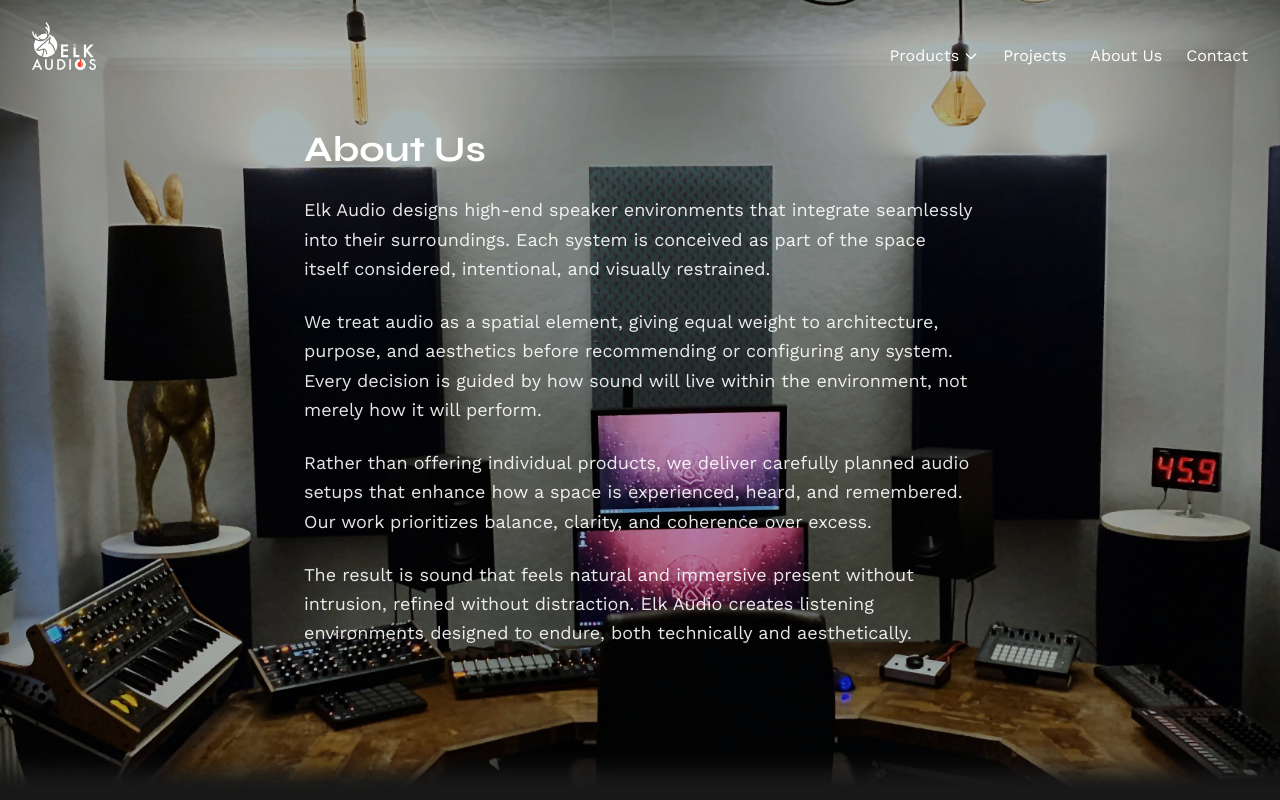
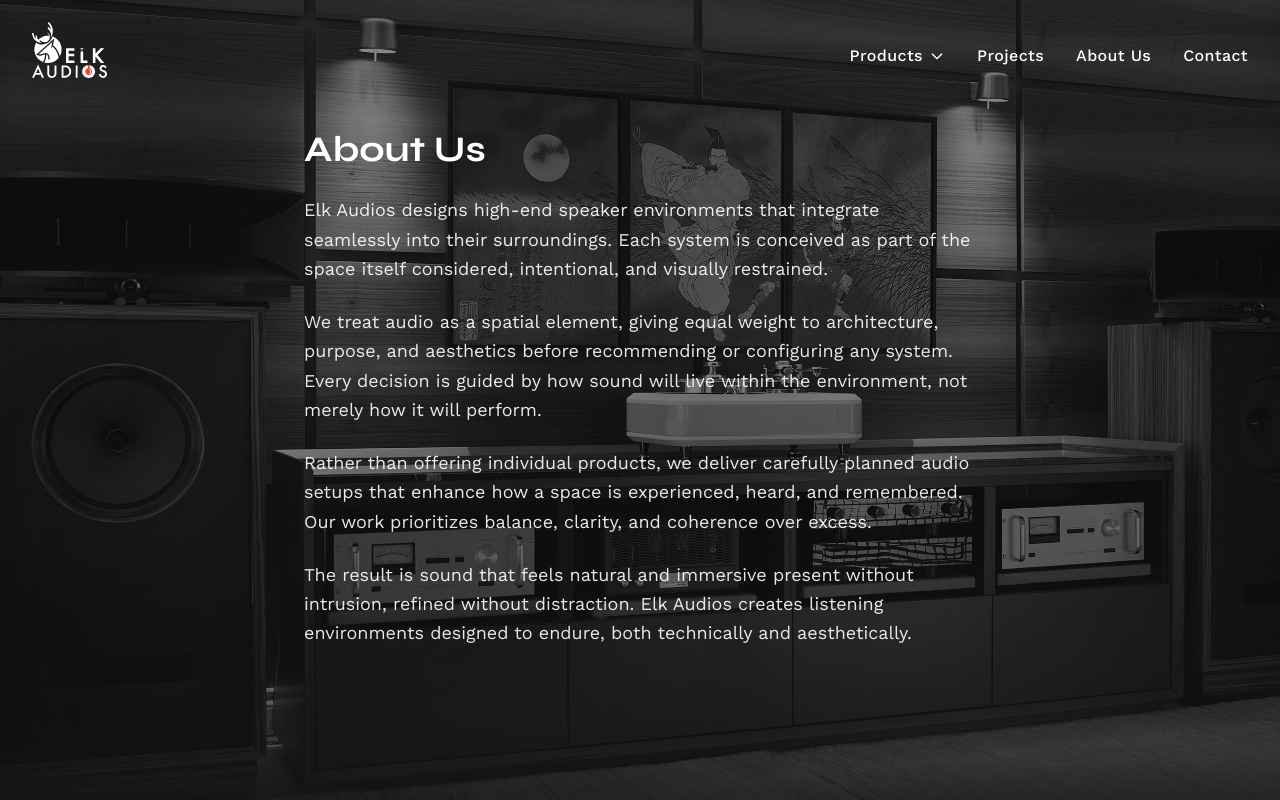
Before and after one commit to Munendra-bhadouriya/Elk-audios, a Next.js app: page /about in a window 1280 px wide. Shown: the top 800 px of the page. Built offline with nearby package versions, Linux system fonts and the light colour scheme.

Commit message:
made changes in first 4 pages, discussed in meet

```diff
--- a/app/about/page.tsx
+++ b/app/about/page.tsx
@@ -56,28 +56,29 @@ export default function AboutPage() {
   }, []);
 
   return (
-    <div className="relative min-h-screen bg-[#232323]">
+    <div className="relative min-h-screen bg-slate-900">
       <div className="relative min-h-screen">
         {/* Feature Background */}
         <div
           className="feature fixed top-0 left-0 right-0 bottom-0 z-0 w-full h-full"
           style={{
-            backgroundImage: 'url("/assets/hero section bg temp.jpg")',
+            backgroundImage: 'url("/assets/category/category 4.webp")',
             backgroundPosition: "center center",
             backgroundRepeat: "no-repeat",
             backgroundSize: `${backgroundSize}%`,
             backgroundAttachment: "fixed",
-            boxShadow: "0 -50px 20px -20px #232323 inset",
-            filter: `blur(${blur}px)`,
+            boxShadow: "0 -60px 40px -30px rgba(15, 23, 42, 0.6) inset",
+            filter: `grayscale(100%) blur(${blur}px)`,
             opacity: opacity,
           }}
         >
           <div
-            className="opaque absolute inset-0 bg-[#d2d6f1]"
+            className="opaque absolute inset-0 bg-slate-900/90"
             style={{ opacity: opaqueOpacity }}
           />
-          {/* Dark tint overlay */}
-          <div className="absolute inset-0 bg-black/30" />
+          {/* Chic dark overlay - refined, premium */}
+          <div className="absolute inset-0 bg-slate-900/50" />
+          <div className="absolute inset-0 bg-gradient-to-b from-transparent via-transparent to-slate-900/40" />
         </div>
 
         {/* Content */}
@@ -101,7 +102,7 @@ export default function AboutPage() {
               }`}
               style={{ transitionDelay: "300ms" }}
             >
-              Elk Audio designs high-end speaker environments that integrate seamlessly into their surroundings. Each system is conceived as part of the space itself considered, intentional, and visually restrained.
+              Elk Audios designs high-end speaker environments that integrate seamlessly into their surroundings. Each system is conceived as part of the space itself considered, intentional, and visually restrained.
             </p>
             <p
               className={`text-sm md:text-lg font-body text-white/95 md:text-white/90 mb-5 md:mb-6 leading-[1.7] md:leading-relaxed transition-all duration-1000 ease-out ${
@@ -125,7 +126,7 @@ export default function AboutPage() {
               }`}
               style={{ transitionDelay: "600ms" }}
             >
-              The result is sound that feels natural and immersive present without intrusion, refined without distraction. Elk Audio creates listening environments designed to endure, both technically and aesthetically.
+              The result is sound that feels natural and immersive present without intrusion, refined without distraction. Elk Audios creates listening environments designed to endure, both technically and aesthetically.
             </p>
           </div>
         </div>
--- a/components/AboutUs.tsx
+++ b/components/AboutUs.tsx
@@ -56,7 +56,7 @@ export default function AboutUs() {
               }`}
               style={{ transitionDelay: "200ms" }}
             >
-              Elk Audio designs high-end speaker environments that integrate seamlessly into their surroundings. Each system is conceived as part of the space itself considered, intentional, and visually restrained.
+              Elk Audios designs high-end speaker environments that integrate seamlessly into their surroundings. Each system is conceived as part of the space itself considered, intentional, and visually restrained.
             </p>
             <p
               className={`text-base md:text-lg lg:text-xl font-body text-white/80 leading-relaxed text-justify md:text-left mb-6 transition-all duration-1000 ease-out ${
@@ -80,7 +80,7 @@ export default function AboutUs() {
               }`}
               style={{ transitionDelay: "500ms" }}
             >
-              The result is sound that feels natural and immersive present without intrusion, refined without distraction. Elk Audio creates listening environments designed to endure, both technically and aesthetically.
+              The result is sound that feels natural and immersive present without intrusion, refined without distraction. Elk Audios creates listening environments designed to endure, both technically and aesthetically.
             </p>
             <div
               className={`text-center transition-all duration-1000 ease-out ${
@@ -115,7 +115,7 @@ export default function AboutUs() {
                 }`}
                 style={{ transitionDelay: "200ms" }}
               >
-                Elk Audio designs high-end speaker environments that integrate seamlessly into their surroundings. Each system is conceived as part of the space itself considered, intentional, and visually restrained.
+                Elk Audios designs high-end speaker environments that integrate seamlessly into their surroundings. Each system is conceived as part of the space itself considered, intentional, and visually restrained.
               </p>
               <p
                 className={`text-base md:text-lg lg:text-xl font-body text-white/80 leading-relaxed transition-all duration-1000 ease-out ${
@@ -143,7 +143,7 @@ export default function AboutUs() {
                 }`}
                 style={{ transitionDelay: "500ms" }}
               >
-                The result is sound that feels natural and immersive present without intrusion, refined without distraction. Elk Audio creates listening environments designed to endure, both technically and aesthetically.
+                The result is sound that feels natural and immersive present without intrusion, refined without distraction. Elk Audios creates listening environments designed to endure, both technically and aesthetically.
               </p>
               <div
                 className={`transition-all duration-1000 ease-out ${
--- a/components/Navigation.tsx
+++ b/components/Navigation.tsx
@@ -24,32 +24,32 @@ export default function Navigation({
   const hoverColor = variant === "dark" ? "hover:text-white/80" : "hover:text-secondary";
 
   const containerClasses = withAnimation
-    ? `absolute top-4 md:top-6 lg:top-8 left-4 md:left-6 lg:left-8 right-4 md:right-6 lg:right-8 z-20 transition-all duration-1000 ease-out ${
+    ? `absolute top-2 md:top-3 lg:top-4 left-4 md:left-6 lg:left-8 right-4 md:right-6 lg:right-8 z-20 transition-all duration-1000 ease-out ${
         showContent ? "opacity-100 translate-y-0" : "opacity-0 translate-y-4 pointer-events-none"
       } ${className}`
-    : `absolute top-4 md:top-6 lg:top-8 left-4 md:left-6 lg:left-8 right-4 md:right-6 lg:right-8 z-20 ${className}`;
+    : `absolute top-2 md:top-3 lg:top-4 left-4 md:left-6 lg:left-8 right-4 md:right-6 lg:right-8 z-20 ${className}`;
 
   return (
-    <div className={`${containerClasses} flex items-center justify-between`}>
-      {/* Logo */}
-      <Link href="/" className="flex items-center z-30 relative" style={{ transform: "translateY(-10px)" }}>
+    <div className={`${containerClasses} flex items-center justify-between min-h-[52px] md:min-h-[56px] lg:min-h-[60px] py-2 md:py-3`}>
+      {/* Logo - vertically centred with nav items */}
+      <Link href="/" className="flex items-center justify-center z-30 relative shrink-0 h-9 md:h-11 lg:h-14 md:-translate-y-1 lg:-translate-y-1.5">
         <Image
           src="/assets/Logo White (1).svg"
           alt="Elk Audios Logo"
-          width={140}
-          height={40}
-          className="h-8 w-auto md:h-10 lg:h-12 object-contain"
+          width={200}
+          height={56}
+          className="h-full w-auto object-contain object-center block"
           priority
           style={{ filter: variant === "dark" ? "none" : "none" }}
         />
       </Link>
 
       {/* Navigation Items Container */}
-      <div className="flex items-center">
+      <div className="flex items-center gap-2">
       {/* Mobile Burger Menu Button */}
       <button
         onClick={() => setMobileMenuOpen(!mobileMenuOpen)}
-        className={`md:hidden ${textColor} p-2`}
+        className={`md:hidden ${textColor} p-2.5 -m-2.5 rounded-md hover:bg-white/5 transition-colors`}
         aria-label="Toggle menu"
       >
         <svg
@@ -70,7 +70,7 @@ export default function Navigation({
       </button>
 
       {/* Desktop Navigation */}
-      <nav className="hidden md:flex items-center gap-3 md:gap-4 lg:gap-6 flex-wrap justify-end">
+      <nav className="hidden md:flex items-center gap-6 lg:gap-8">
         {/* Products Dropdown */}
         <div
           className="relative"
@@ -78,13 +78,13 @@ export default function Navigation({
           onMouseLeave={() => setProductsDropdownOpen(false)}
         >
           <button
-            className={`${textColor} text-xs md:text-sm lg:text-base font-body ${hoverColor} transition-colors flex items-center gap-1`}
+            className={`${textColor} text-sm lg:text-base font-body font-medium tracking-wide ${hoverColor} transition-colors duration-200 flex items-center gap-1.5 py-1`}
             aria-expanded={productsDropdownOpen}
             aria-haspopup="true"
           >
             Products
             <svg
-              className={`w-3 h-3 md:w-4 md:h-4 transition-transform ${
+              className={`w-4 h-4 transition-transform duration-200 ${
                 productsDropdownOpen ? "rotate-180" : ""
               }`}
               fill="none"
@@ -98,35 +98,35 @@ export default function Navigation({
             </svg>
           </button>
           {productsDropdownOpen && (
-            <div className="absolute top-full right-0 pt-2 w-64 bg-transparent z-50">
-              <div className="bg-white border border-gray-200 rounded-lg shadow-lg py-2">
+            <div className="absolute top-full right-0 pt-3 w-64 bg-transparent z-50">
+              <div className="bg-white/95 backdrop-blur-sm border border-gray-200/80 rounded-xl shadow-xl py-2">
                 <Link
                   href="/products/lifestyle-home-audio"
-                  className="block px-4 py-2 text-sm text-text hover:bg-gray-50 hover:text-secondary transition-colors"
+                  className="block px-4 py-2.5 text-sm text-text hover:bg-gray-50 transition-colors"
                 >
                   Lifestyle & Home Audio
                 </Link>
                 <Link
                   href="/products/home-cinema"
-                  className="block px-4 py-2 text-sm text-text hover:bg-gray-50 hover:text-secondary transition-colors"
+                  className="block px-4 py-2.5 text-sm text-text hover:bg-gray-50 transition-colors"
                 >
                   Home Cinema
                 </Link>
                 <Link
                   href="/products/boutique-architectural"
-                  className="block px-4 py-2 text-sm text-text hover:bg-gray-50 hover:text-secondary transition-colors"
+                  className="block px-4 py-2.5 text-sm text-text hover:bg-gray-50 transition-colors"
                 >
                   Boutique Architectural
                 </Link>
                 <Link
                   href="/products/commercial-pava-av"
-                  className="block px-4 py-2 text-sm text-text hover:bg-gray-50 hover:text-secondary transition-colors"
+                  className="block px-4 py-2.5 text-sm text-text hover:bg-gray-50 transition-colors"
                 >
                   Commercial PAVA & AV
                 </Link>
                 <Link
                   href="/build-your-own"
-                  className="block px-4 py-2 text-sm text-text hover:bg-gray-50 hover:text-secondary transition-colors"
+                  className="block px-4 py-2.5 text-sm text-text hover:bg-gray-50 transition-colors"
                 >
                   Build Your Own
                 </Link>
@@ -136,19 +136,19 @@ export default function Navigation({
         </div>
         <Link
           href="/projects"
-          className={`${textColor} text-xs md:text-sm lg:text-base font-body ${hoverColor} transition-colors`}
+          className={`${textColor} text-sm lg:text-base font-body font-medium tracking-wide ${hoverColor} transition-colors duration-200 py-1`}
         >
           Projects
         </Link>
         <Link
           href="/about"
-          className={`${textColor} text-xs md:text-sm lg:text-base font-body ${hoverColor} transition-colors`}
+          className={`${textColor} text-sm lg:text-base font-body font-medium tracking-wide ${hoverColor} transition-colors duration-200 py-1`}
         >
           About Us
         </Link>
         <Link
           href="/contact"
-          className={`${textColor} text-xs md:text-sm lg:text-base font-body ${hoverColor} transition-colors`}
+          className={`${textColor} text-sm lg:text-base font-body font-medium tracking-wide ${hoverColor} transition-colors duration-200 py-1`}
         >
           Contact
         </Link>
@@ -156,13 +156,13 @@ export default function Navigation({
 
       {/* Mobile Menu */}
       {mobileMenuOpen && (
-        <div className="md:hidden absolute top-full right-0 mt-2 w-56 bg-white border border-gray-200 rounded-lg shadow-lg py-2 z-50">
-          <nav className="flex flex-col">
+        <div className="md:hidden absolute top-full right-0 mt-3 w-56 bg-white/95 backdrop-blur-sm border border-gray-200/80 rounded-xl shadow-xl py-3 z-50">
+          <nav className="flex flex-col gap-0.5">
             {/* Mobile Products Dropdown */}
             <div>
               <button
                 onClick={() => setProductsDropdownOpen(!productsDropdownOpen)}
-                className="w-full text-left px-4 py-2 text-sm text-text hover:bg-gray-50 hover:text-secondary transition-colors flex items-center justify-between"
+                className="w-full text-left px-4 py-2.5 text-sm font-medium text-text hover:bg-gray-50 hover:text-secondary transition-colors flex items-center justify-between"
               >
                 Products
                 <svg
@@ -180,10 +180,10 @@ export default function Navigation({
                 </svg>
               </button>
               {productsDropdownOpen && (
-                <div className="ml-4 mt-1 flex flex-col">
+                <div className="ml-4 mt-1 flex flex-col gap-0.5">
                   <Link
                     href="/products/lifestyle-home-audio"
-                    className="px-4 py-2 text-sm text-text hover:bg-gray-50 hover:text-secondary transition-colors"
+                    className="px-4 py-2.5 text-sm text-text hover:bg-gray-50 hover:text-secondary transition-colors"
                     onClick={() => {
                       setMobileMenuOpen(false);
                       setProductsDropdownOpen(false);
@@ -193,7 +193,7 @@ export default function Navigation({
                   </Link>
                   <Link
                     href="/products/home-cinema"
-                    className="px-4 py-2 text-sm text-text hover:bg-gray-50 hover:text-secondary transition-colors"
+                    className="px-4 py-2.5 text-sm text-text hover:bg-gray-50 hover:text-secondary transition-colors"
                     onClick={() => {
                       setMobileMenuOpen(false);
                       setProductsDropdownOpen(false);
@@ -203,7 +203,7 @@ export default function Navigation({
                   </Link>
                   <Link
                     href="/products/boutique-architectural"
-                    className="px-4 py-2 text-sm text-text hover:bg-gray-50 hover:text-secondary transition-colors"
+                    className="px-4 py-2.5 text-sm text-text hover:bg-gray-50 hover:text-secondary transition-colors"
                     onClick={() => {
                       setMobileMenuOpen(false);
                       setProductsDropdownOpen(false);
@@ -213,7 +213,7 @@ export default function Navigation({
                   </Link>
                   <Link
                     href="/products/commercial-pava-av"
-                    className="px-4 py-2 text-sm text-text hover:bg-gray-50 hover:text-secondary transition-colors"
+                    className="px-4 py-2.5 text-sm text-text hover:bg-gray-50 hover:text-secondary transition-colors"
                     onClick={() => {
                       setMobileMenuOpen(false);
                       setProductsDropdownOpen(false);
@@ -223,7 +223,7 @@ export default function Navigation({
                   </Link>
                   <Link
                     href="/build-your-own"
-                    className="px-4 py-2 text-sm text-text hover:bg-gray-50 hover:text-secondary transition-colors"
+                    className="px-4 py-2.5 text-sm text-text hover:bg-gray-50 hover:text-secondary transition-colors"
                     onClick={() => {
                       setMobileMenuOpen(false);
                       setProductsDropdownOpen(false);
@@ -236,21 +236,21 @@ export default function Navigation({
             </div>
                   <Link
                     href="/projects"
-              className="px-4 py-2 text-sm text-text hover:bg-gray-50 hover:text-secondary transition-colors"
+                    className="px-4 py-2.5 text-sm font-medium text-text hover:bg-gray-50 hover:text-secondary transition-colors"
                     onClick={() => setMobileMenuOpen(false)}
                   >
                     Projects
                   </Link>
             <Link
               href="/about"
-              className="px-4 py-2 text-sm text-text hover:bg-gray-50 hover:text-secondary transition-colors"
+              className="px-4 py-2.5 text-sm font-medium text-text hover:bg-gray-50 hover:text-secondary transition-colors"
               onClick={() => setMobileMenuOpen(false)}
             >
               About Us
             </Link>
             <Link
               href="/contact"
-              className="px-4 py-2 text-sm text-text hover:bg-gray-50 hover:text-secondary transition-colors"
+              className="px-4 py-2.5 text-sm font-medium text-text hover:bg-gray-50 hover:text-secondary transition-colors"
               onClick={() => setMobileMenuOpen(false)}
             >
               Contact
```
Also changed, not shown: app/contact/page.tsx (+31 -15 lines), components/TrustedBy.tsx (+4 -4 lines). Lines whose indentation alone changed are shown as unchanged.
